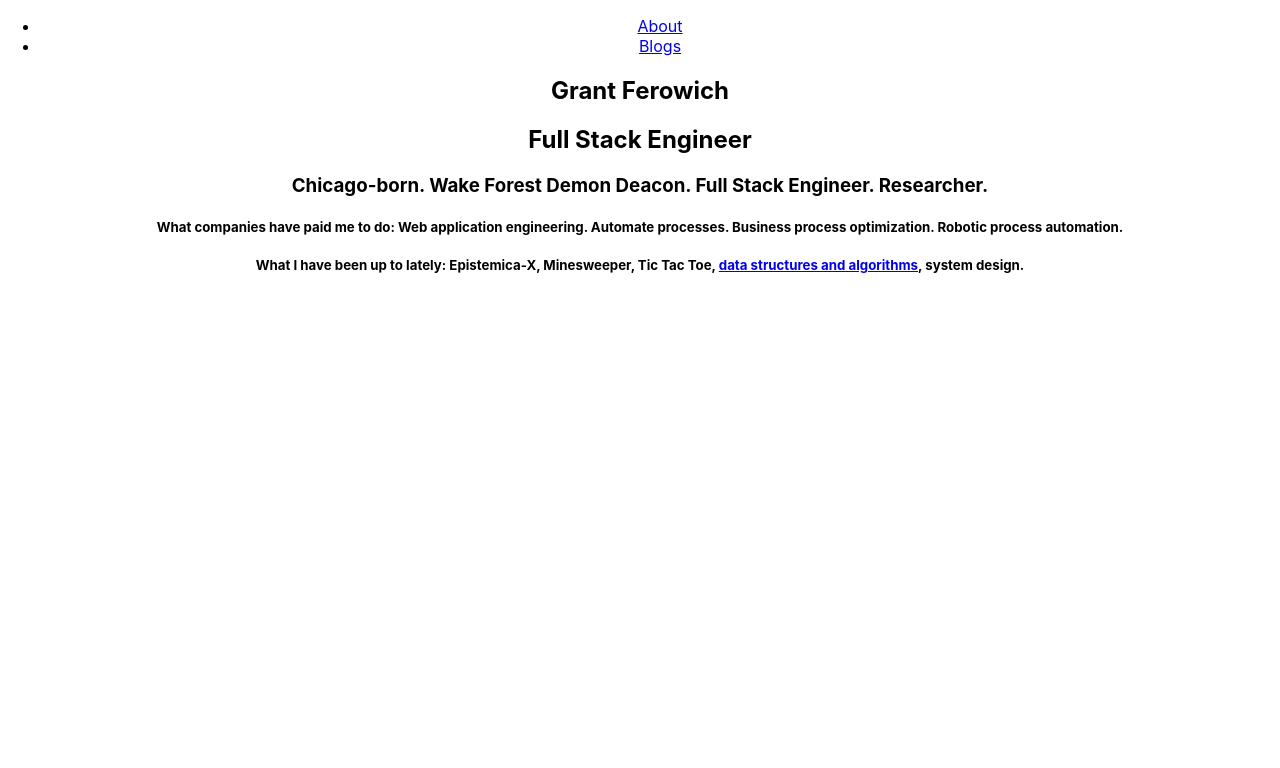
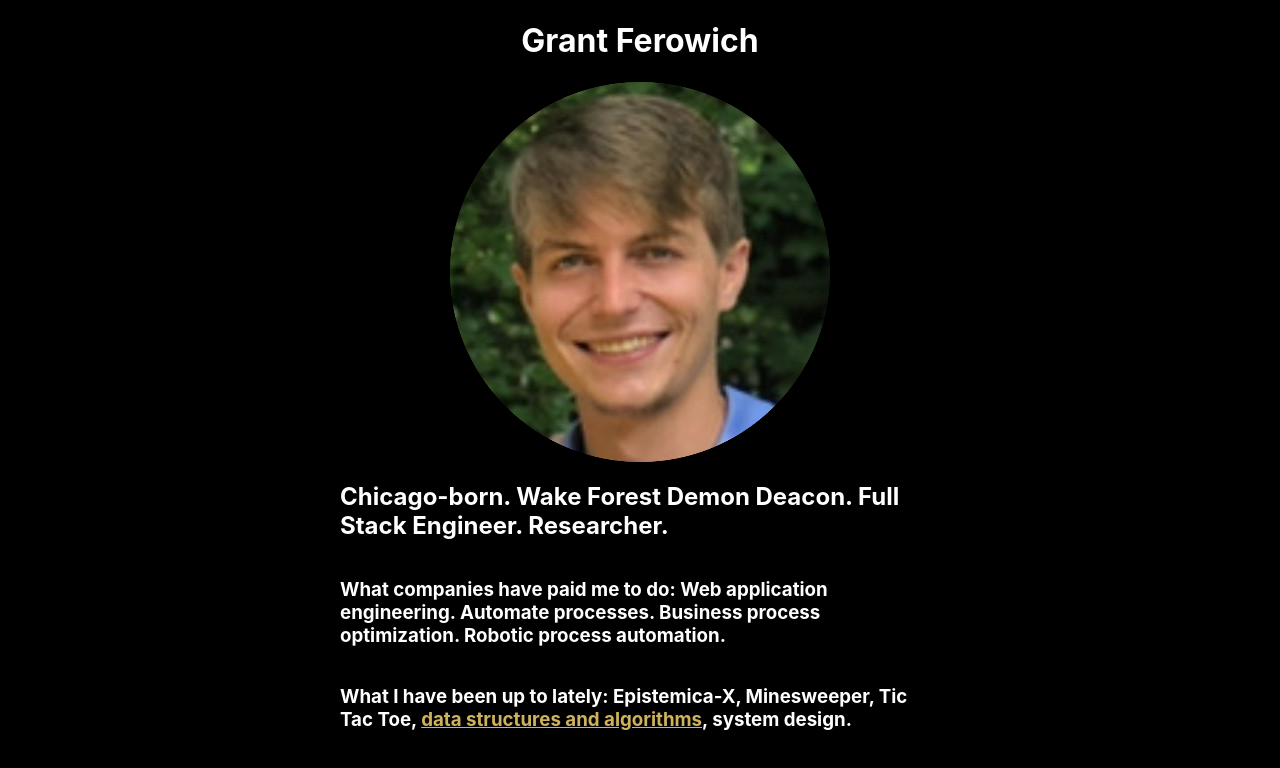
Before and after one commit to grantferowich/portfolio, a React (Create React App) app: page / in a window 1280 px wide. Shown: the top 768 px of the page. Built offline with nearby package versions, Linux system fonts and the light colour scheme.

Commit message:
successfully appended headshot image

```diff
--- a/src/App.css
+++ b/src/App.css
@@ -1,38 +1,3 @@
-.App {
-  text-align: center;
+body {
+    background-color: black;
 }
-
-.App-logo {
-  height: 40vmin;
-  pointer-events: none;
-}
-
-@media (prefers-reduced-motion: no-preference) {
-  .App-logo {
-    animation: App-logo-spin infinite 20s linear;
-  }
-}
-
-.App-header {
-  background-color: #282c34;
-  min-height: 100vh;
-  display: flex;
-  flex-direction: column;
-  align-items: center;
-  justify-content: center;
-  font-size: calc(10px + 2vmin);
-  color: white;
-}
-
-.App-link {
-  color: #61dafb;
-}
-
-@keyframes App-logo-spin {
-  from {
-    transform: rotate(0deg);
-  }
-  to {
-    transform: rotate(360deg);
-  }
-}
--- a/src/App.js
+++ b/src/App.js
@@ -1,23 +1,10 @@
-import { Routes, Route, BrowserRouter } from "react-router-dom";
 import About from './components/About';
-import Projects from './components/Projects';
-import Blogs from './components/Blogs';
-import Navigation from "./components/Navigation";
-import './App.css';
-
+import './App.css'
 function App() {
   return (
-    <BrowserRouter>
-      <div className="App">
-        <Navigation />
-        <Routes>
-          <Route exact path='/' element={<About/>}/>
-          <Route exact path='/projects' element={<Projects/>}/>
-          <Route exact path='/blogs' element={<Blogs/>}/>
-        </Routes>
+    <div>
+       <About/>
     </div>
-    </BrowserRouter>
-
   );
 }
 
--- /dev/null
+++ b/src/components/About.css
@@ -0,0 +1,19 @@
+.about-component {
+    display: flex;
+    justify-content: center;
+    align-items: center;
+    flex-direction: column;
+    max-width: 600px;
+    margin: 0 auto;
+    text-align: left;
+    color: white;
+}
+
+.about-component h2 {
+    text-align: left;
+    font-size: 40;
+}
+
+a {
+    color: #CFB35B;
+}
--- a/src/components/About.js
+++ b/src/components/About.js
@@ -1,14 +1,16 @@
 import React from 'react'
+import './About.css'
+import GrantFerowich from './Grant-Ferowich-circle.png'
 
 export default function About() {
   return (
-    <div>
+    <div className='about-component'>
 
-        <h2>Grant Ferowich</h2>
-        <h2>Full Stack Engineer</h2>
-        <h3>Chicago-born. Wake Forest Demon Deacon. Full Stack Engineer. Researcher.</h3>
-        <h5>What companies have paid me to do: Web application engineering. Automate processes. Business process optimization. Robotic process automation. </h5>
-        <h5>What I have been up to lately: Epistemica-X, Minesweeper, Tic Tac Toe, <a href="https://docs.google.com/spreadsheets/d/15zHGNvYy0-NMx6YYduk3UVvPFTXsam7YO1OQzeq2c7s/edit#gid=0" target="_blank" rel='noopener'>data structures and algorithms</a>, system design.</h5>
+        <h1>Grant Ferowich</h1>
+        <img src={GrantFerowich} alt='Grant-Ferowich-headshot' />
+        <h2>Chicago-born. Wake Forest Demon Deacon. Full Stack Engineer. Researcher.</h2>
+        <h3>What companies have paid me to do: Web application engineering. Automate processes. Business process optimization. Robotic process automation. </h3>
+        <h3>What I have been up to lately: Epistemica-X, Minesweeper, Tic Tac Toe, <a href="https://docs.google.com/spreadsheets/d/15zHGNvYy0-NMx6YYduk3UVvPFTXsam7YO1OQzeq2c7s/edit#gid=0" target="_blank" rel='noreferrer'>data structures and algorithms</a>, system design.</h3>
     </div>
   )
 }
--- a/src/components/Blogs.js
+++ /dev/null
@@ -1,7 +0,0 @@
-import React from 'react'
-
-export default function Blogs() {
-  return (
-    <div><h3>blogs page!</h3></div>
-  )
-}
--- a/src/components/Navigation.js
+++ /dev/null
@@ -1,19 +0,0 @@
-import { Link } from 'react-router-dom';
-import React from 'react'
-
-export default function Navigation() {
-  return (
-    <div>
-       <nav>
-      <ul>
-        <li>
-          <Link to="/">About</Link>
-        </li>
-        <li>
-          <Link to="/blogs">Blogs</Link>
-        </li>
-      </ul>
-    </nav>
-    </div>
-  )
-}
--- a/src/components/Projects.js
+++ /dev/null
@@ -1,9 +0,0 @@
-import React from 'react'
-
-export default function Projects() {
-  return (
-    <div>
-        <h1>Projects page!</h1>
-    </div>
-  )
-}
```
Also changed, not shown: src/components/Grant-Ferowich-circle.png (added).
